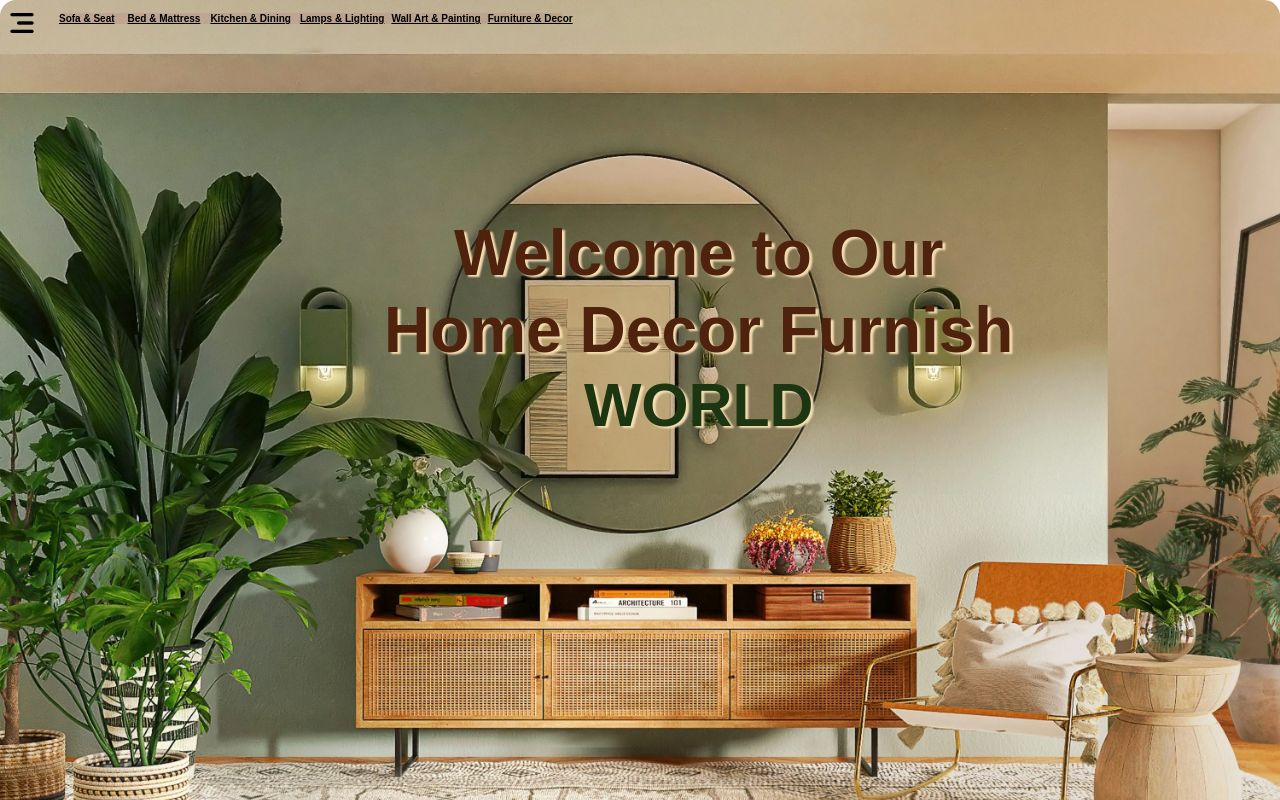
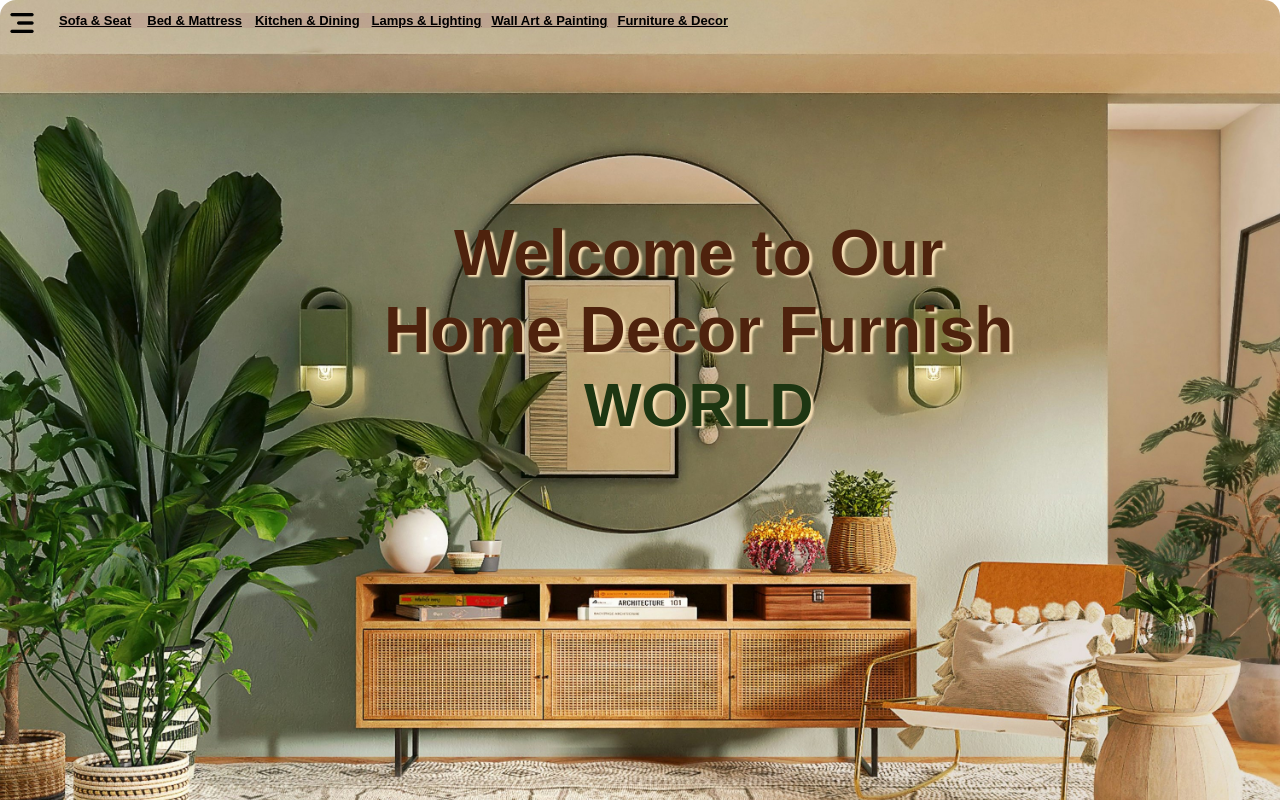
Before and after one commit to KashishVairagade/hd_responsive_proj, a plain HTML site: page index.html in a window 1280 px wide. Drawn offline with Linux system fonts and the light colour scheme.

Commit message:
update  CSS nav bar section code

```diff
--- a/index.css
+++ b/index.css
@@ -167,12 +167,12 @@ a:hover{
     gap: 28px;
   }
 }
-@media (min-width: 540px){
+@media (min-width: 768px){
   a{
-    font-size: 10px;
+    font-size: 13px;
   }
   ul{
-    gap: 7px;
+    gap: 10px;
   }
 }
  /* offer section */
```
